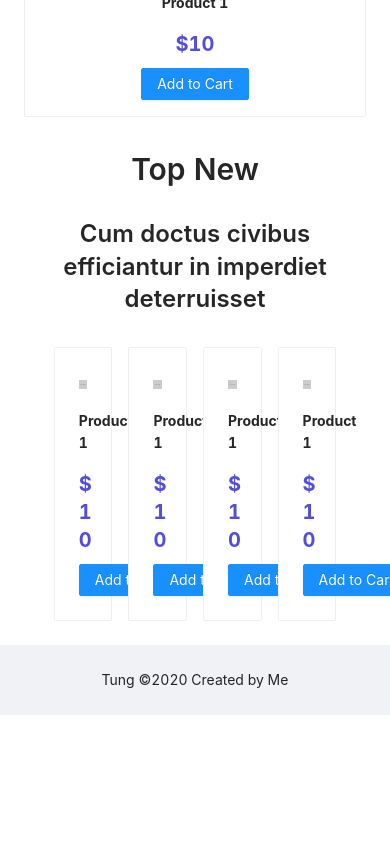
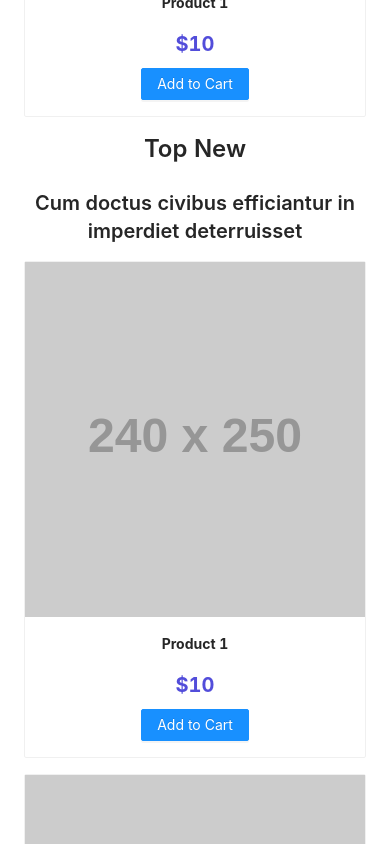
Before and after one commit to Tung9120/ReactJS-my-project-1, a React (Create React App) app: page / in a window 390 px wide. Shown: the part 3380-4224 px from the top of the page. Before the commit the page ends 4095 px from the top, so only its background shows below. Built offline with nearby package versions, Linux system fonts and the light colour scheme.

Commit message:
Responsive for TopNew.js

```diff
--- /dev/null
+++ b/src/views/components/TopNew.css
@@ -0,0 +1,9 @@
+@media (max-width: 576px) {
+  .TopNew {
+    display: block !important;
+  }
+}
+
+.TopNew .ant-card-body {
+  padding: 0px !important;
+}
--- a/src/views/components/TopNew.js
+++ b/src/views/components/TopNew.js
@@ -1,157 +1,107 @@
 import React, { Component } from "react";
 import { Typography, Row, Col, Card, Button } from "antd";
+import "../style/custom.css";
+import "./TopNew.css";
 
 const { Title } = Typography;
 
-class TopSelling extends Component {
+class TopNew extends Component {
   render() {
     return (
       <>
-        <div style={{ margin: "2rem 0" }}>
-          <Title level={2} align="center">
+        <div className="my-2">
+          <Title level={3} align="center">
             Top New
           </Title>
-          <Title level={3} align="center">
+          <Title level={4} align="center">
             Cum doctus civibus efficiantur in imperdiet deterruisset
           </Title>
         </div>
-        <Row gutter={16} justify="center">
-          <Col span={5}>
-            <Card>
-              <img src="https://via.placeholder.com/240/250" alt="?" width="100%" />
-              <p
-                style={{
-                  textAlign: "center",
-                  fontWeight: "bold",
-                  marginTop: "1rem",
-                }}
-              >
-                Product 1
-              </p>
+        <Row gutter={16} justify="center" className="TopNew">
+          <Col span={5} className="col mb-1">
+            <Card hoverable>
+              <img
+                src="https://via.placeholder.com/240/250"
+                alt="?"
+                className="w-100"
+              />
+              <p className="text-center bold mt-1">Product 1</p>
               <Title
                 level={4}
+                className="text-center bold mt-1"
                 style={{
-                  textAlign: "center",
-                  fontWeight: "bold",
-                  marginTop: "1rem",
                   color: "#524dda",
                 }}
               >
                 $10
               </Title>
-              <Button
-                type="primary"
-                style={{
-                  margin: "0 auto",
-                  textAlign: "center",
-                  display: "inherit",
-                }}
-              >
+              <Button className="d-block mx-auto mb-1" type="primary">
                 Add to Cart
               </Button>
             </Card>
           </Col>
-          <Col span={5}>
-            <Card>
-              <img src="https://via.placeholder.com/240/250" alt="?" width="100%" />
-              <p
-                style={{
-                  textAlign: "center",
-                  fontWeight: "bold",
-                  marginTop: "1rem",
-                }}
-              >
-                Product 1
-              </p>
+          <Col span={5} className="col mb-1">
+            <Card hoverable>
+              <img
+                src="https://via.placeholder.com/240/250"
+                alt="?"
+                className="w-100"
+              />
+              <p className="text-center bold mt-1">Product 1</p>
               <Title
                 level={4}
+                className="text-center bold mt-1"
                 style={{
-                  textAlign: "center",
-                  fontWeight: "bold",
-                  marginTop: "1rem",
                   color: "#524dda",
                 }}
               >
                 $10
               </Title>
-              <Button
-                type="primary"
-                style={{
-                  margin: "0 auto",
-                  textAlign: "center",
-                  display: "inherit",
-                }}
-              >
+              <Button className="d-block mx-auto mb-1" type="primary">
                 Add to Cart
               </Button>
             </Card>
           </Col>
-          <Col span={5}>
-            <Card>
-              <img src="https://via.placeholder.com/240/250" alt="?" width="100%" />
-              <p
-                style={{
-                  textAlign: "center",
-                  fontWeight: "bold",
-                  marginTop: "1rem",
-                }}
-              >
-                Product 1
-              </p>
+          <Col span={5} className="col mb-1">
+            <Card hoverable>
+              <img
+                src="https://via.placeholder.com/240/250"
+                alt="?"
+                className="w-100"
+              />
+              <p className="text-center bold mt-1">Product 1</p>
               <Title
                 level={4}
+                className="text-center bold mt-1"
                 style={{
-                  textAlign: "center",
-                  fontWeight: "bold",
-                  marginTop: "1rem",
                   color: "#524dda",
                 }}
               >
                 $10
               </Title>
-              <Button
-                type="primary"
-                style={{
-                  margin: "0 auto",
-                  textAlign: "center",
-                  display: "inherit",
-                }}
-              >
+              <Button className="d-block mx-auto mb-1" type="primary">
                 Add to Cart
               </Button>
             </Card>
           </Col>
-          <Col span={5}>
-            <Card>
-              <img src="https://via.placeholder.com/240/250" alt="?" width="100%" />
-              <p
-                style={{
-                  textAlign: "center",
-                  fontWeight: "bold",
-                  marginTop: "1rem",
-                }}
-              >
-                Product 1
-              </p>
+          <Col span={5} className="col mb-1">
+            <Card hoverable>
+              <img
+                src="https://via.placeholder.com/240/250"
+                alt="?"
+                className="w-100"
+              />
+              <p className="text-center bold mt-1">Product 1</p>
               <Title
                 level={4}
+                className="text-center bold mt-1"
                 style={{
-                  textAlign: "center",
-                  fontWeight: "bold",
-                  marginTop: "1rem",
                   color: "#524dda",
                 }}
               >
                 $10
               </Title>
-              <Button
-                type="primary"
-                style={{
-                  margin: "0 auto",
-                  textAlign: "center",
-                  display: "inherit",
-                }}
-              >
+              <Button className="d-block mx-auto mb-1" type="primary">
                 Add to Cart
               </Button>
             </Card>
@@ -162,4 +112,4 @@ class TopSelling extends Component {
   }
 }
 
-export default TopSelling;
+export default TopNew;
--- a/src/views/components/TopSelling.js
+++ b/src/views/components/TopSelling.js
@@ -1,7 +1,7 @@
 import React, { Component } from "react";
 import { Typography, Row, Col, Card, Button } from "antd";
+import "../style/custom.css";
 import "./TopSelling.css";
-import "../style/custom.css";
 
 const { Title } = Typography;
 
```
